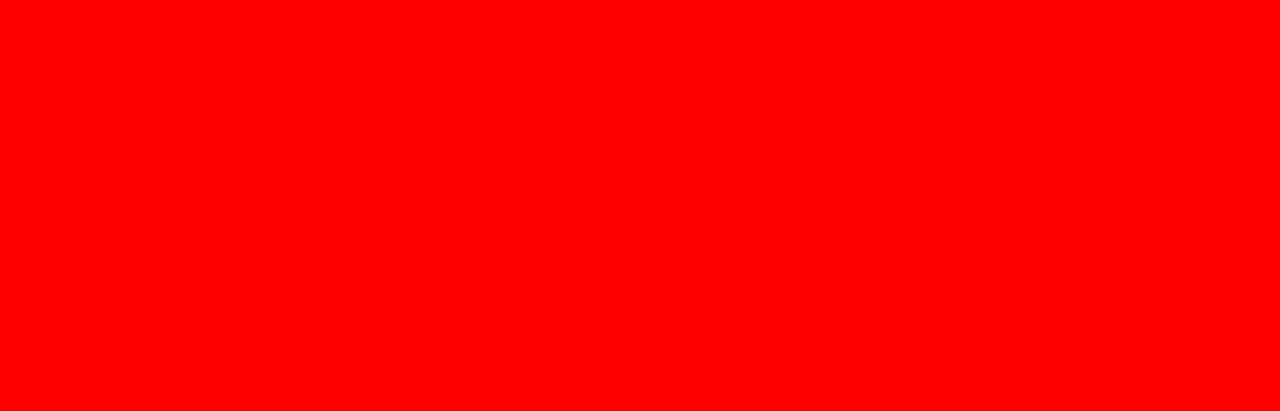
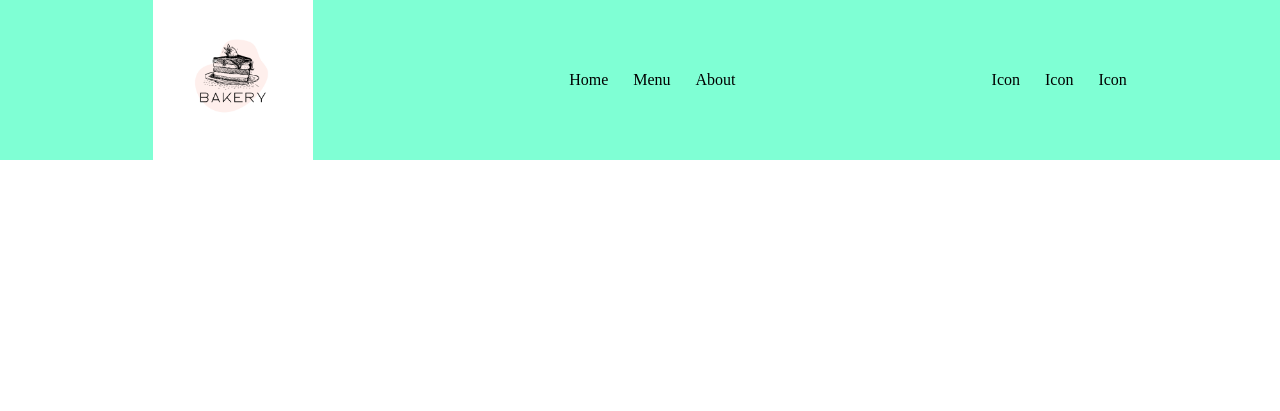
Before and after one commit to NateRowsell/top-restaurant, a website built with webpack: page dist/index.html in a window 1280 px wide. Built offline with nearby package versions, Linux system fonts and the light colour scheme.

Commit message:
worked on navbar

```diff
--- a/src/home.js
+++ b/src/home.js
@@ -1,12 +1,59 @@
-import './styles/style.css'
 import ImageMain from './assets/img/home-page-big.jpg'
+import LogoImage from './assets/img/Logo.png'
 
-const MainImage = new Image()
-MainImage.src = ImageMain
+export default function createNavBar() {
+  //Main container for Nav bar
+  let navContainer = document.createElement('div')
+  navContainer.setAttribute('id', 'navContainer')
 
-function createHomePage() {
-  let div = document.getElementById('content')
-  div.appendChild(testingImage)
+  // Nav bar Logo for left side
+  let logoContainer = document.createElement('div')
+  const Logo = new Image()
+  Logo.src = LogoImage
+  logoContainer.setAttribute('id', 'logoContainer')
+  logoContainer.appendChild(Logo)
+
+  // Nav Bar Menu Items for center of nav bar
+  let navBarMenu = document.createElement('div')
+  navBarMenu.setAttribute('id', 'navBarMenu')
+  let navBarItem1 = document.createElement('div')
+  navBarItem1.className = 'navBarItem'
+  navBarItem1.innerText = 'Home'
+  let navBarItem2 = document.createElement('div')
+  navBarItem2.className = 'navBarItem'
+  navBarItem2.innerText = 'Menu'
+  let navBarItem3 = document.createElement('div')
+  navBarItem3.className = 'navBarItem'
+  navBarItem3.innerText = 'About'
+
+  // Icons for right side of nav bar
+  let navBarIcons = document.createElement('div')
+  navBarIcons.setAttribute('id', 'navBarIcons')
+  let navBarIcon1 = document.createElement('div')
+  navBarIcon1.className = 'navBarIcon'
+  navBarIcon1.innerText = 'Icon'
+  let navBarIcon2 = document.createElement('div')
+  navBarIcon2.className = 'navBarIcon'
+  navBarIcon2.innerText = 'Icon'
+  let navBarIcon3 = document.createElement('div')
+  navBarIcon3.className = 'navBarIcon'
+  navBarIcon3.innerText = 'Icon'
+
+  navBarMenu.append(navBarItem1, navBarItem2, navBarItem3)
+  navBarIcons.append(navBarIcon1, navBarIcon2, navBarIcon3)
+
+  navContainer.append(logoContainer, navBarMenu, navBarIcons)
+
+  let mainContainer = document.getElementById('content')
+  mainContainer.appendChild(navContainer)
 }
 
-export default createHomePage
+export function createMainImage() {
+  const MainImage = new Image()
+  MainImage.src = ImageMain
+  let imageContainer = document.createElement('div')
+  imageContainer
+
+  let mainContainer = document.getElementById('content')
+  mainContainer.appendChild(navContainer)
+}
--- /dev/null
+++ b/src/index.js
@@ -0,0 +1,5 @@
+import './styles/style.css'
+
+import createNavBar from './home.js'
+
+createNavBar()
--- a/src/styles/style.css
+++ b/src/styles/style.css
@@ -1,3 +1,129 @@
+html,
+body,
+div,
+span,
+applet,
+object,
+iframe,
+h1,
+h2,
+h3,
+h4,
+h5,
+h6,
+p,
+blockquote,
+pre,
+a,
+abbr,
+acronym,
+address,
+big,
+cite,
+code,
+del,
+dfn,
+em,
+img,
+ins,
+kbd,
+q,
+s,
+samp,
+small,
+strike,
+strong,
+sub,
+sup,
+tt,
+var,
+b,
+u,
+i,
+center,
+dl,
+dt,
+dd,
+ol,
+ul,
+li,
+fieldset,
+form,
+label,
+legend,
+table,
+caption,
+tbody,
+tfoot,
+thead,
+tr,
+th,
+td,
+article,
+aside,
+canvas,
+details,
+embed,
+figure,
+figcaption,
+footer,
+header,
+hgroup,
+menu,
+nav,
+output,
+ruby,
+section,
+summary,
+time,
+mark,
+audio,
+video {
+  margin: 0;
+  box-sizing: border-box;
+  padding: 0;
+  border: 0;
+  font-size: 100%;
+  font: inherit;
+  vertical-align: baseline;
+}
+/* HTML5 display-role reset for older browsers */
+article,
+aside,
+details,
+figcaption,
+figure,
+footer,
+header,
+hgroup,
+menu,
+nav,
+section {
+  display: block;
+}
+body {
+  line-height: 1;
+}
+ol,
+ul {
+  list-style: none;
+}
+blockquote,
+q {
+  quotes: none;
+}
+blockquote:before,
+blockquote:after,
+q:before,
+q:after {
+  content: '';
+  content: none;
+}
+table {
+  border-collapse: collapse;
+  border-spacing: 0;
+}
+
 @font-face {
   font-family: 'Playfair';
 
@@ -11,11 +137,42 @@
   font-style: normal;
 }
 
-body {
-  background-color: red;
+#content {
+  width: 100%;
+  height: 100%;
 }
 
-#content {
-  width: 400px;
-  height: 400px;
+/* NAVBAR STYLING */
+
+#navContainer {
+  width: 100vw;
+  min-height: fit-content;
+  height: 160px;
+  background-color: aquamarine;
+  display: flex;
+  align-items: center;
+  justify-content: center;
+  gap: 20%;
 }
+
+#logoContainer {
+  height: 160px;
+  width: 160px;
+  background-repeat: no-repeat;
+  background-size: contain;
+  overflow: hidden;
+}
+
+#logoContainer > img {
+  width: inherit;
+  height: inherit;
+}
+
+#navBarMenu,
+#navBarIcons {
+  display: flex;
+  flex-direction: row;
+  justify-content: center;
+  align-items: center;
+  gap: 25px;
+}
--- a/webpack.config.js
+++ b/webpack.config.js
@@ -3,7 +3,7 @@ const path = require('path')
 module.exports = {
   mode: 'development',
 
-  entry: './src/home.js',
+  entry: './src/index.js',
   output: {
     filename: 'main.js',
     path: path.resolve(__dirname, 'dist'),
```
Also changed, not shown: dist/cc61a21e95f592a72f8b.png (added), dist/main.js, src/assets/img/Logo.png (added).
